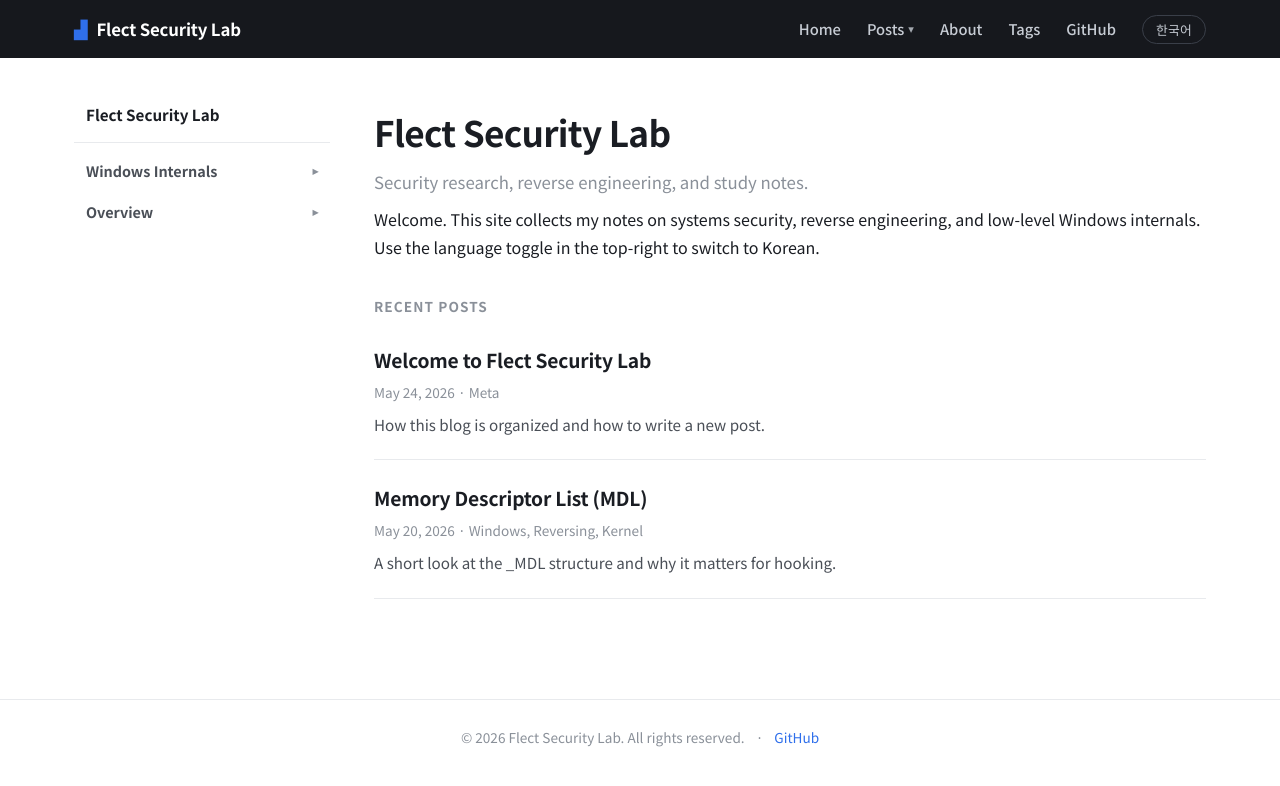
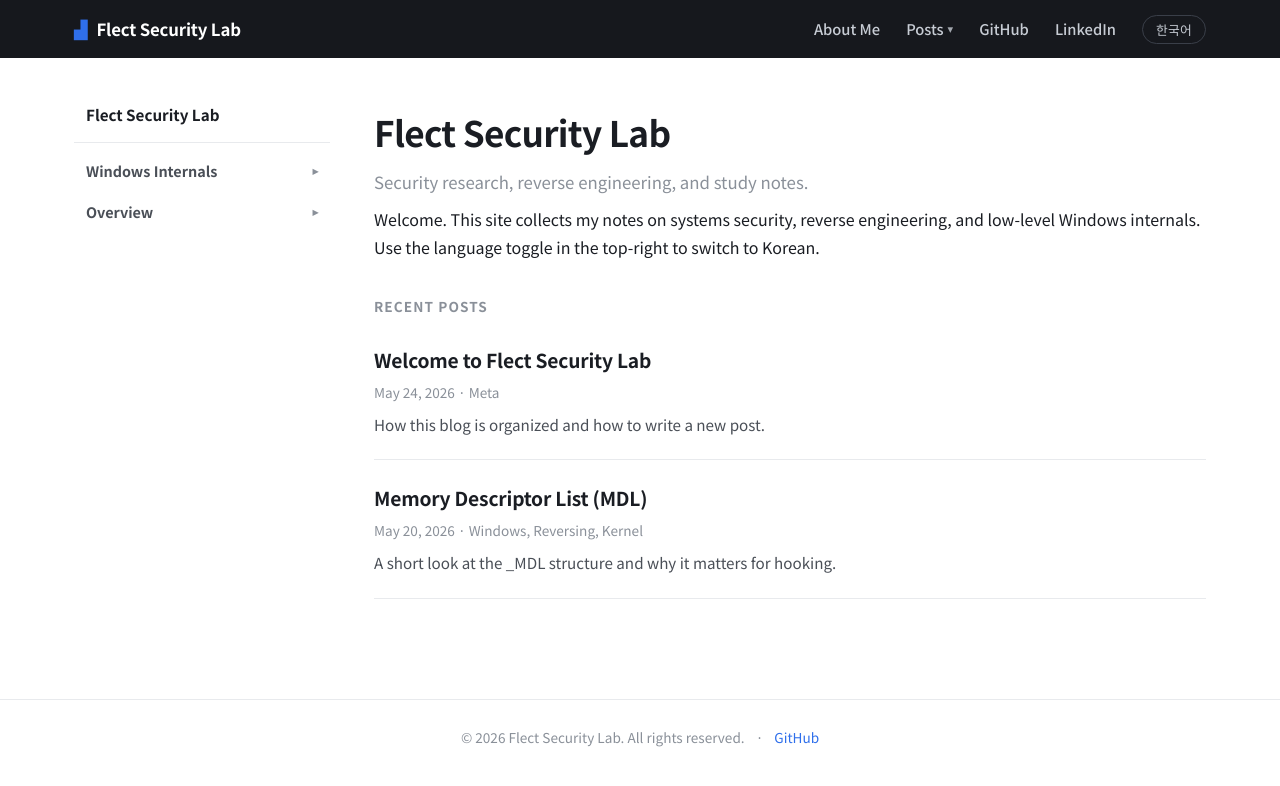
Before and after one commit to LeeGwan/LeeGwan.github.io, a Jekyll site: the page built from index.html, in a window 1280 px wide. Shown: the top 786 px of the page. Built offline with Jekyll 4.4.1, drawn with Linux system fonts in a browser that asks for light colours.

Commit message:
Update topnav.html

```diff
--- a/_includes/topnav.html
+++ b/_includes/topnav.html
@@ -12,9 +12,8 @@
     <button class="nav-burger" id="navBurger" aria-label="menu">☰</button>
 
     <ul class="nav-links" id="navLinks">
-      <li><a href="{{ base | relative_url }}">{{ t.home }}</a></li>
+      <li><a href="{{ base | append: 'about/' | relative_url }}">About Me</a></li>
 
-      {% comment %} Posts 드롭다운 : 카테고리는 글에서 자동으로 모읍니다 {% endcomment %}
       <li class="nav-drop" id="postsDrop">
         <a href="{{ posts_url | relative_url }}" class="nav-drop-toggle">{{ t.posts }} <span class="dcaret">▾</span></a>
         <ul class="nav-menu">
@@ -30,9 +29,10 @@
         </ul>
       </li>
 
-      <li><a href="{{ base | append: 'about/' | relative_url }}">{{ t.about }}</a></li>
-      <li><a href="{{ base | append: 'tags/' | relative_url }}">{{ t.tags }}</a></li>
-      <li><a href="https://github.com/{{ site.github_username }}" target="_blank" rel="noopener">{{ t.github }}</a></li>
+      <li><a href="https://github.com/LeeGwan" target="_blank" rel="noopener">GitHub</a></li>
+
+      <li><a href="https://www.linkedin.com/in/gwanho-lee-731319395/" target="_blank" rel="noopener">LinkedIn</a></li>
+
       <li class="nav-lang">{% include lang-switch.html %}</li>
     </ul>
   </div>
```
